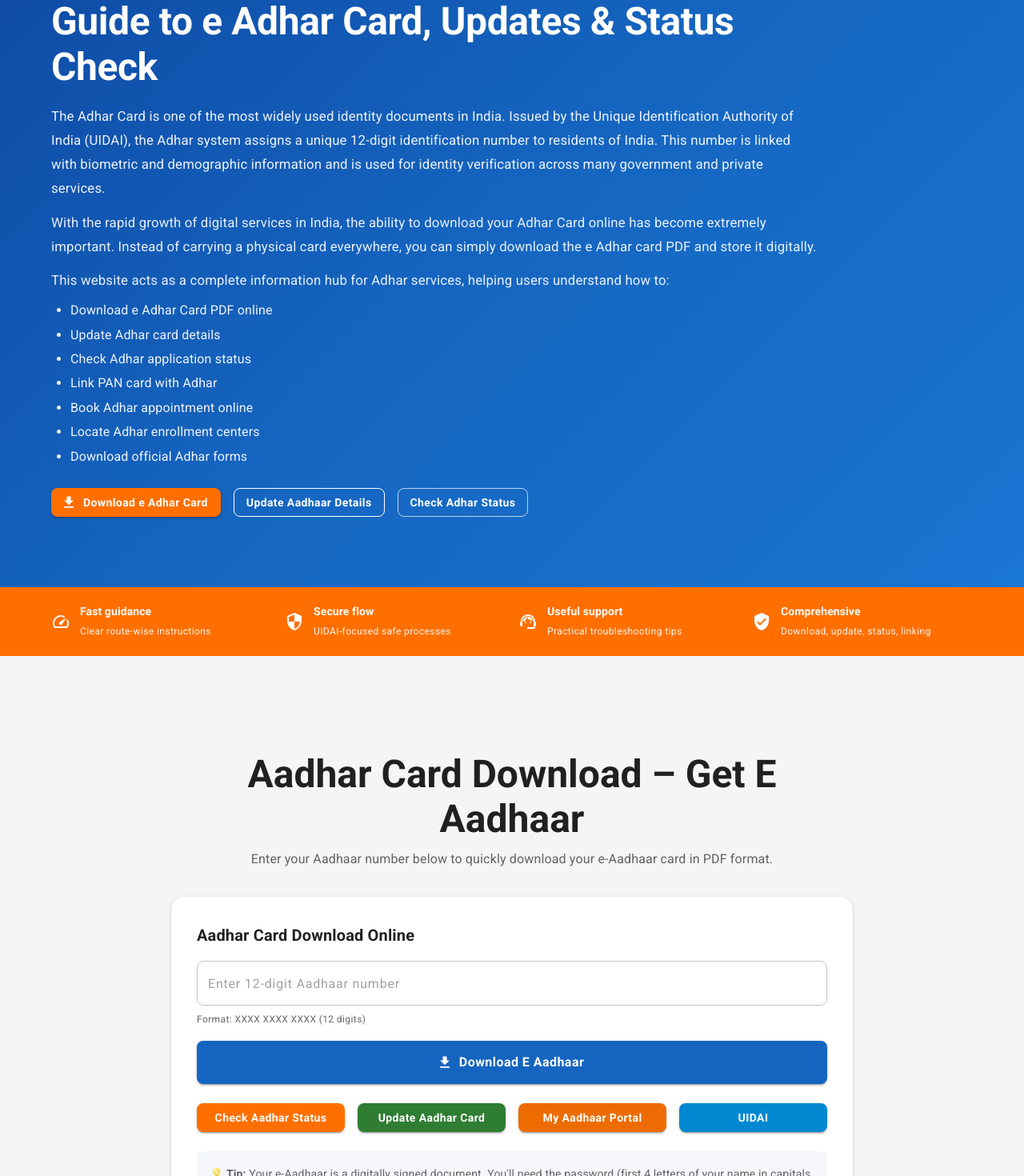
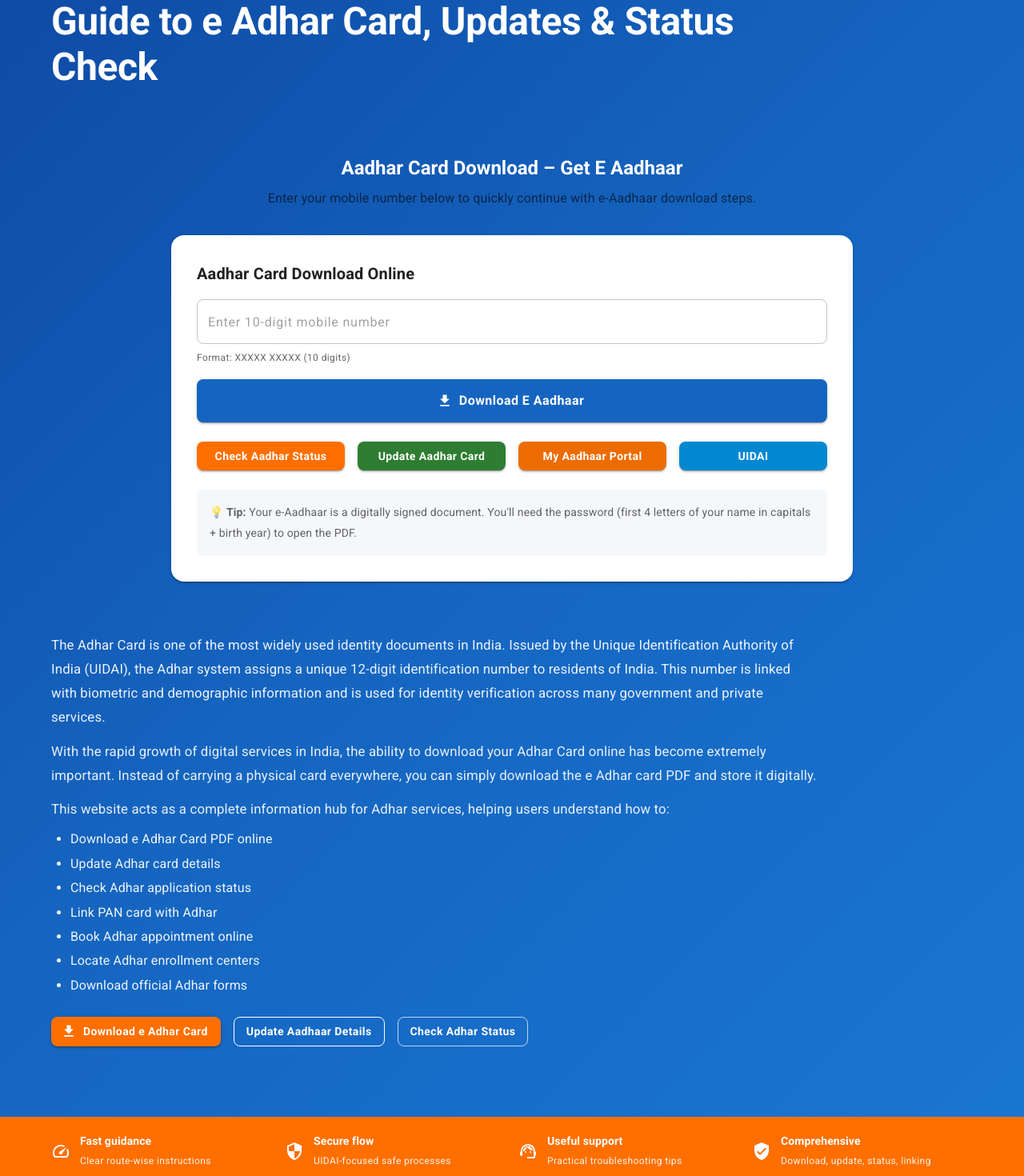
Before and after one commit to chiragtelar/aadharcard, a React (Create React App) app: page / in a window 1280 px wide. Shown: the part 260-1730 px from the top of the page at 80% size. Built offline with nearby package versions, Linux system fonts and the light colour scheme.

Commit message:
blog design and hero section update

```diff
--- a/src/components/QuickAadharDownload.jsx
+++ b/src/components/QuickAadharDownload.jsx
@@ -13,26 +13,26 @@
 import { Link as RouterLink, useNavigate } from 'react-router-dom';
 
 const QuickAadharDownload = () => {
-  const [aadharNumber, setAadharNumber] = useState('');
+  const [mobileNumber, setMobileNumber] = useState('');
   const [error, setError] = useState('');
   const navigate = useNavigate();
 
   const handleInputChange = (e) => {
-    const value = e.target.value.replace(/\D/g, '').slice(0, 12);
-    setAadharNumber(value);
+    const value = e.target.value.replace(/\D/g, '').slice(0, 10);
+    setMobileNumber(value);
     if (error) setError('');
   };
 
   const handleSubmit = () => {
-    if (!aadharNumber.trim()) {
-      setError('Please enter your Aadhaar number');
+    if (!mobileNumber.trim()) {
+      setError('Please enter your mobile number');
       return;
     }
-    if (aadharNumber.length !== 12) {
-      setError('Aadhaar number must be exactly 12 digits');
+    if (mobileNumber.length !== 10) {
+      setError('Mobile number must be exactly 10 digits');
       return;
     }
-    navigate(`/by-number-mobile?aadhar=${aadharNumber}`);
+    navigate(`/by-number-mobile?mobile=${mobileNumber}`);
   };
 
   const handleKeyPress = (e) => {
@@ -41,10 +41,9 @@
     }
   };
 
-  const formatAadharDisplay = (num) => {
-    if (num.length <= 4) return num;
-    if (num.length <= 8) return `${num.slice(0, 4)} ${num.slice(4)}`;
-    return `${num.slice(0, 4)} ${num.slice(4, 8)} ${num.slice(8)}`;
+  const formatMobileDisplay = (num) => {
+    if (num.length <= 5) return num;
+    return `${num.slice(0, 5)} ${num.slice(5)}`;
   };
 
   return (
@@ -52,10 +51,10 @@
       <Container maxWidth="md">
         <Typography
           component="h2"
-          variant="h3"
+          variant="h5"
           fontWeight={700}
           gutterBottom
-          sx={{ textAlign: 'center', mb: 1 }}
+          sx={{ textAlign: 'center', mb: 1, fontSize: { xs: '1.2rem', md: '1.5rem' } }}
         >
           Aadhar Card Download – Get E Aadhaar
         </Typography>
@@ -64,7 +63,7 @@
           color="text.secondary"
           sx={{ textAlign: 'center', mb: 4, lineHeight: 1.8 }}
         >
-          Enter your Aadhaar number below to quickly download your e-Aadhaar card in PDF format.
+          Enter your mobile number below to quickly continue with e-Aadhaar download steps.
         </Typography>
 
         <Paper
@@ -89,15 +88,15 @@
             <Grid item xs={12}>
               <TextField
                 fullWidth
-                placeholder="Enter 12-digit Aadhaar number"
-                value={formatAadharDisplay(aadharNumber)}
+                placeholder="Enter 10-digit mobile number"
+                value={formatMobileDisplay(mobileNumber)}
                 onChange={handleInputChange}
                 onKeyPress={handleKeyPress}
                 variant="outlined"
                 type="text"
                 inputProps={{
                   inputMode: 'numeric',
-                  maxLength: 14,
+                  maxLength: 11,
                 }}
                 sx={{
                   '& .MuiOutlinedInput-root': {
@@ -111,7 +110,7 @@
                 color="text.secondary"
                 sx={{ display: 'block', mt: 1 }}
               >
-                Format: XXXX XXXX XXXX (12 digits)
+                Format: XXXXX XXXXX (10 digits)
               </Typography>
             </Grid>
             <Grid item xs={12}>
--- a/src/pages/Blogs.jsx
+++ b/src/pages/Blogs.jsx
@@ -1,31 +1,69 @@
 import React from 'react';
-import { Box, Container, Typography, Paper, List, ListItem, ListItemText } from '@mui/material';
+import { Box, Container, Typography, Grid, Card, CardContent, Button } from '@mui/material';
+import { Link as RouterLink } from 'react-router-dom';
 
 const blogLinks = [
-  { title: 'Adhar Card New Rules', path: '/blog/adhar-card-new-rules' },
-  { title: 'Adhar Update Fees', path: '/blog/adhar-update-fees' },
-  { title: 'How Long Aadhaar Update Takes', path: '/blog/how-long-adhar-update-takes' },
+  {
+    title: 'Adhar Card New Rules',
+    path: '/blog/adhar-card-new-rules',
+    content: 'Learn the latest Aadhaar rule changes, what they mean for residents, and how to stay compliant in daily usage.',
+  },
+  {
+    title: 'Adhar Update Fees',
+    path: '/blog/adhar-update-fees',
+    content: 'Check current Aadhaar update fee details by update type, along with practical tips before visiting a center.',
+  },
+  {
+    title: 'How Long Aadhaar Update Takes',
+    path: '/blog/how-long-adhar-update-takes',
+    content: 'Understand typical Aadhaar update processing timelines and how to track your request status online.',
+  },
 ];
 
 const Blogs = () => {
   return (
     <Box sx={{ py: { xs: 5, md: 8 }, bgcolor: 'grey.100', minHeight: '70vh' }}>
-      <Container maxWidth="md">
-        <Paper sx={{ p: { xs: 3, md: 5 } }}>
-          <Typography variant="h3" component="h1" fontWeight={700} gutterBottom sx={{ fontSize: { xs: '1.8rem', md: '2.5rem' } }}>
-            Blogs
-          </Typography>
-          <Typography variant="body1" color="text.secondary" sx={{ mb: 2, lineHeight: 1.8 }}>
-            Blog index is ready. Individual articles are currently marked as coming soon.
-          </Typography>
-          <List>
-            {blogLinks.map((link) => (
-              <ListItem key={link.path} component="a" href={link.path} sx={{ px: 0 }}>
-                <ListItemText primary={link.title} secondary={link.path} />
-              </ListItem>
-            ))}
-          </List>
-        </Paper>
+      <Container maxWidth="lg">
+        <Typography variant="h3" component="h1" fontWeight={700} gutterBottom sx={{ fontSize: { xs: '1.8rem', md: '2.5rem' } }}>
+          Blogs
+        </Typography>
+        <Typography variant="body1" color="text.secondary" sx={{ mb: 4, lineHeight: 1.8, maxWidth: 800 }}>
+          Explore Aadhaar guides in a simple grid view. Each card shows title, quick summary, and route path with a direct button.
+        </Typography>
+
+        <Grid container spacing={3}>
+          {blogLinks.map((blog) => (
+            <Grid item xs={12} sm={6} md={4} key={blog.path}>
+              <Card sx={{ height: '100%' }}>
+                <CardContent sx={{ p: 3, display: 'flex', flexDirection: 'column', gap: 1.5, height: '100%' }}>
+                  <Typography
+                    component={RouterLink}
+                    to={blog.path}
+                    variant="h6"
+                    fontWeight={700}
+                    sx={{ textDecoration: 'none', color: 'text.primary' }}
+                  >
+                    {blog.title}
+                  </Typography>
+
+                  <Typography variant="body2" color="text.secondary" sx={{ lineHeight: 1.75, flexGrow: 1 }}>
+                    {blog.content}
+                  </Typography>
+
+                  <Button
+                    component={RouterLink}
+                    to={blog.path}
+                    variant="contained"
+                    size="small"
+                    sx={{ alignSelf: 'flex-start', mt: 0.5, textTransform: 'none' }}
+                  >
+                    Open Blog
+                  </Button>
+                </CardContent>
+              </Card>
+            </Grid>
+          ))}
+        </Grid>
       </Container>
     </Box>
   );
--- a/src/pages/Home.jsx
+++ b/src/pages/Home.jsx
@@ -126,6 +126,9 @@
           <Typography component="h1" className="hero-title" variant="h2" fontWeight={700} gutterBottom sx={{ fontSize: { xs: '1.8rem', md: '3rem' }, maxWidth: 980 }}>
             Adhar Card Download Online – Complete Guide to e Adhar Card, Updates &amp; Status Check
           </Typography>
+
+          <QuickAadharDownload />
+
           <Typography className="intro-text" variant="body1" sx={{ opacity: 0.92, maxWidth: 960, mb: 1.5, lineHeight: 1.8, fontSize: '1.05rem' }}>
             The Adhar Card is one of the most widely used identity documents in India. Issued by the Unique Identification Authority of India (UIDAI), the Adhar system assigns a unique 12-digit identification number to residents of India. This number is linked with biometric and demographic information and is used for identity verification across many government and private services.
           </Typography>
@@ -177,11 +180,6 @@
 
       {/* ── Main Content ── */}
       <Container maxWidth="lg" sx={{ py: { xs: 5, md: 7 } }}>
-
-        {/* Quick Download Form */}
-        <QuickAadharDownload />
-
-        <Divider sx={{ my: 5 }} />
 
         {/* More Adhar Services cards */}
         <SectionHeading>More Adhar Services</SectionHeading>
```
